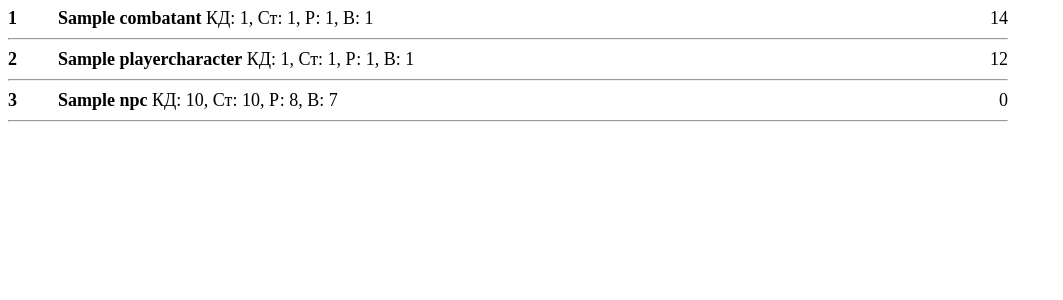
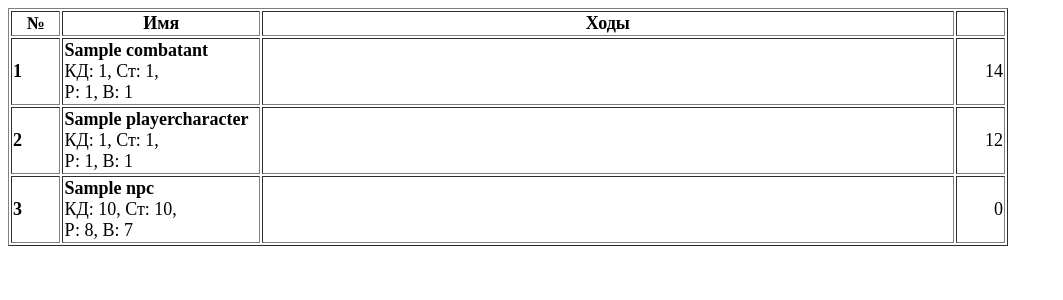
Before and after one commit to bozhenkodm/dnd_helper, a Django app: page /encounter/detail/1 in a window 1280 px wide. Shown: the top 300 px of the page, without its empty margins (0-1063 px from the left). Run offline with Django 3.2, Linux system fonts and the light colour scheme; tables that the repository leaves empty hold one stand-in row (values such as "Sample post").

```diff
--- a/templates/base/encounter_detail.html
+++ b/templates/base/encounter_detail.html
@@ -22,21 +22,36 @@
 <body>
 
 <div class="pagenotbreak" style="width: 1000px; font-size: large">
+<table style="width: 1000px; font-size: large" border="1">
+    <colgroup>
+       <col span="1" style="width: 5%;">
+       <col span="1" style="width: 20%;">
+       <col span="1" style="width: 70%;">
+       <col span="1" style="width: 5%;">
+    </colgroup>
+    <tr>
+    <th>№</th>
+    <th>Имя</th>
+    <th>Ходы</th>
+    <th></th>
+  </tr>
 {% for combatant in object.roll_initiative %}
-    <div class="pagenotbreak"  style="clear: left">
-    <div class="npc-line">
-        <div style="float: left; width: 5%"><span><b>{{ forloop.counter }}</b></span></div>
-        <div style="float: left; width: 85%">
-            <span><b>{{ combatant.full_name }}</b></span>
-            {% if combatant.display_defences %}
-            <span>КД: {{combatant.ac}}, Ст: {{combatant.fortitude}}, Р: {{combatant.reflex}}, В: {{combatant.will}} </span>
-            {% endif %}
-        </div>
-        <div style="float: right; width: 10%"><span style="float: right">{{ combatant.initiative }} </span></div>
-    </div>
-    <br><hr>
-    </div>
+    <tr>
+<!--    <div class="npc-line">-->
+    <td><span><b>{{ forloop.counter }}</b></span></td>
+    <td><span><b>{{ combatant.full_name }}</b></span><br>
+    {% if combatant.display_defences %}
+        <span>КД: {{combatant.ac}}, Ст: {{combatant.fortitude}}, <br>Р: {{combatant.reflex}}, В: {{combatant.will}} </span>
+        {% endif %}
+    </td>
+
+    <td></td>
+    <td><span style="float: right">{{ combatant.initiative }} </span></td>
+<!--    </div>-->
+<!--    <br><hr>-->
 {% endfor %}
+</table>
+
 </div>
 
 
```
